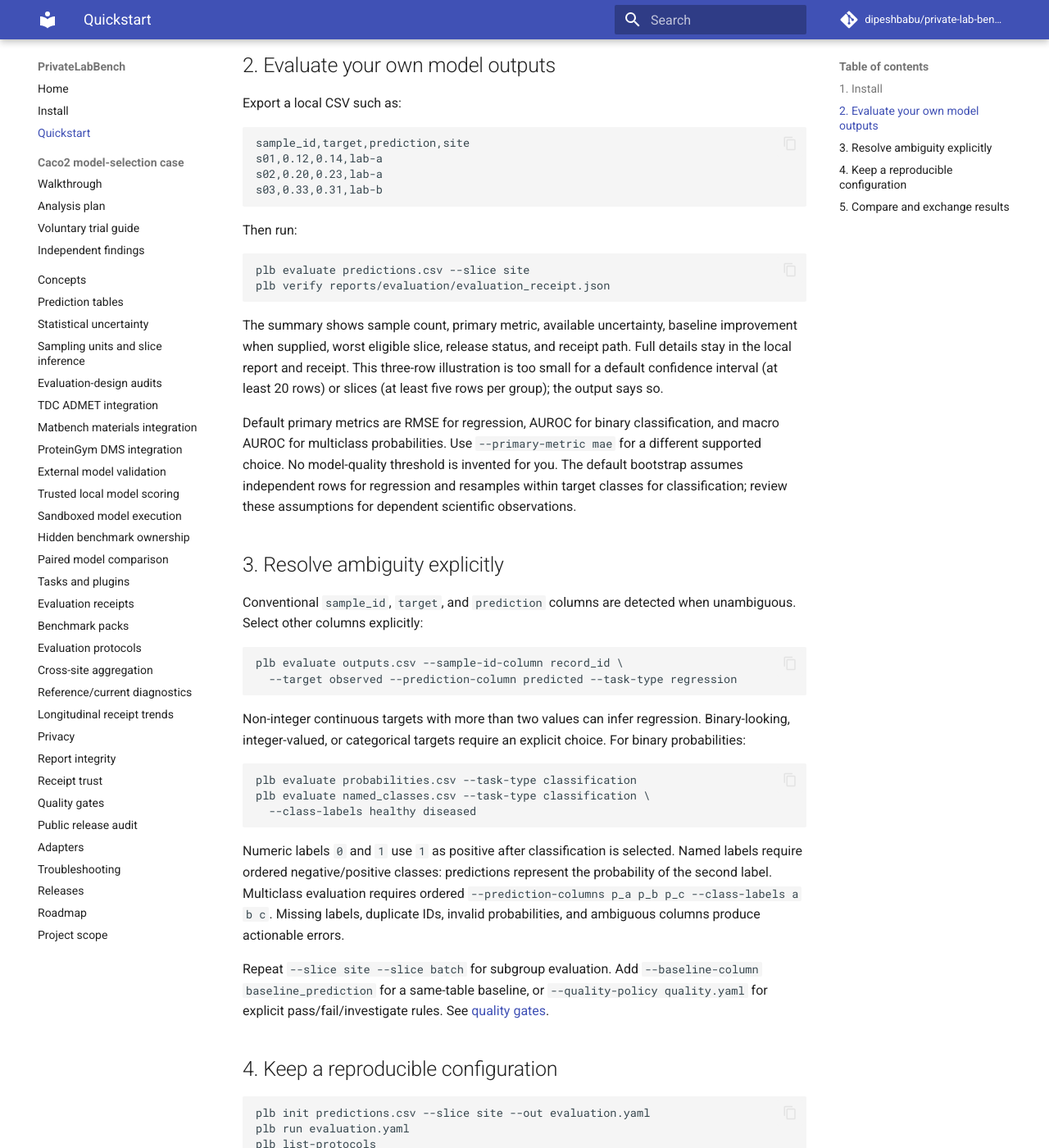
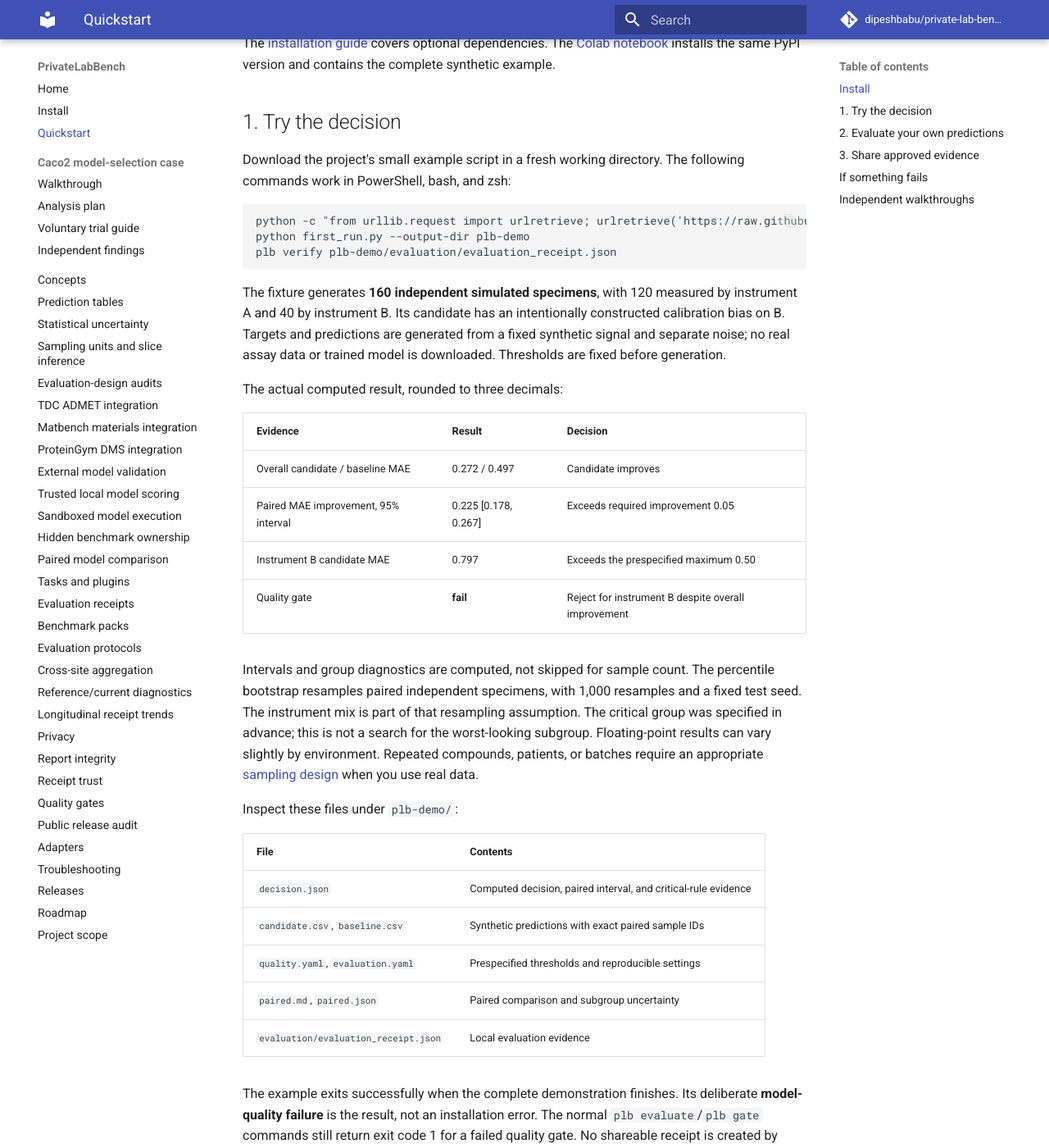
Before and after one commit to dipeshbabu/private-lab-bench, an MkDocs documentation site: the page built from docs/quickstart.md, in a window 1280 px wide and 1400 px high, scrolled down 461 px. Shown: the whole window at 82% size. Built offline with MkDocs 1.6.1 and Material for MkDocs 9.7.7, drawn with Linux system fonts in a browser that asks for light colours; comment, search, counter and statistics services are not loaded; some of the changed text lies outside the part shown.

Commit message:
docs: make the first five minutes produce a scientific decision (#98)

````diff
--- a/docs/quickstart.md
+++ b/docs/quickstart.md
@@ -1,90 +1,147 @@
-# 5-minute quickstart
+# A scientific decision in five minutes
 
-Start with your own prediction CSV, or try a bundled synthetic pack.
+Try the synthetic example, evaluate your own predictions, then share only approved
+evidence. No account, model training, or dataset upload is required.
 
-## 1. Install
+## Install
 
-Install the current release in a virtual environment:
+```sh
+python -m venv .venv
+```
 
-```bash
-python -m venv .venv
-source .venv/bin/activate
+Activate with `source .venv/bin/activate` on macOS/Linux, or
+`.venv\Scripts\Activate.ps1` in Windows PowerShell. Then:
+
+```sh
 python -m pip install private-lab-bench==0.1.4
 ```
 
-On Windows, activate with `.venv\Scripts\Activate.ps1`. The [installation guide](install.md)
-covers optional dependencies and development installs. You can also run the
-[quickstart in Colab](https://colab.research.google.com/github/dipeshbabu/private-lab-bench/blob/v0.1.4/examples/notebooks/quickstart.ipynb).
+The [installation guide](install.md) covers optional dependencies. The
+[Colab notebook](https://colab.research.google.com/github/dipeshbabu/private-lab-bench/blob/main/examples/notebooks/quickstart.ipynb)
+installs the same PyPI version and contains the complete synthetic example.
 
-## 2. Evaluate your own model outputs
+## 1. Try the decision
 
-Export a local CSV such as:
+Download the project's small example script in a fresh working directory. The
+following commands work in PowerShell, bash, and zsh:
 
-```csv
-sample_id,target,prediction,site
-s01,0.12,0.14,lab-a
-s02,0.20,0.23,lab-a
-s03,0.33,0.31,lab-b
+```sh
+python -c "from urllib.request import urlretrieve; urlretrieve('https://raw.githubusercontent.com/dipeshbabu/private-lab-bench/main/examples/first_run.py', 'first_run.py')"
+python first_run.py --output-dir plb-demo
+plb verify plb-demo/evaluation/evaluation_receipt.json
 ```
 
-Then run:
+The fixture generates **160 independent simulated specimens**, with 120 measured
+by instrument A and 40 by instrument B. Its candidate has an intentionally
+constructed calibration bias on B. Targets and predictions are generated from a
+fixed synthetic signal and separate noise; no real assay data or trained model is
+downloaded. Thresholds are fixed before generation.
 
-```bash
-plb evaluate predictions.csv --slice site
-plb verify reports/evaluation/evaluation_receipt.json
+The actual computed result, rounded to three decimals:
+
+| Evidence | Result | Decision |
+| --- | --- | --- |
+| Overall candidate / baseline MAE | 0.272 / 0.497 | Candidate improves |
+| Paired MAE improvement, 95% interval | 0.225 [0.178, 0.267] | Exceeds required improvement 0.05 |
+| Instrument B candidate MAE | 0.797 | Exceeds the prespecified maximum 0.50 |
+| Quality gate | **fail** | Reject for instrument B despite overall improvement |
+
+Intervals and group diagnostics are computed, not skipped for sample count.
+The percentile bootstrap resamples paired independent specimens, with 1,000
+resamples and a fixed test seed. The instrument mix is part of that resampling
+assumption. The critical group was specified in advance; this is not a search for
+the worst-looking subgroup. Floating-point results can vary slightly by environment.
+Repeated compounds, patients, or batches require an appropriate
+[sampling design](sampling_design.md) when you use real data.
+
+Inspect these files under `plb-demo/`:
+
+| File | Contents |
+| --- | --- |
+| `decision.json` | Computed decision, paired interval, and critical-rule evidence |
+| `candidate.csv`, `baseline.csv` | Synthetic predictions with exact paired sample IDs |
+| `quality.yaml`, `evaluation.yaml` | Prespecified thresholds and reproducible settings |
+| `paired.md`, `paired.json` | Paired comparison and subgroup uncertainty |
+| `evaluation/evaluation_receipt.json` | Local evaluation evidence |
+
+The example exits successfully when the complete demonstration finishes. Its
+deliberate **model-quality failure** is the result, not an installation error.
+The normal `plb evaluate`/`plb gate` commands still return exit code 1 for a failed
+quality gate. No shareable receipt is created by default.
+
+## 2. Evaluate your own predictions
+
+Export a CSV with `sample_id,target,prediction` and optional group columns:
+
+```sh
+plb evaluate YOUR.csv --task-type regression --slice instrument --output-dir YOUR_RESULTS
+plb verify YOUR_RESULTS/evaluation_receipt.json
 ```
 
-The summary shows sample count, primary metric, available uncertainty, baseline improvement when supplied, worst eligible slice, release status, and receipt path. Full details stay in the local report and receipt. This three-row illustration is too small for a default confidence interval (at least 20 rows) or slices (at least five rows per group); the output says so.
+This command computes results locally and invents no acceptance thresholds. Supply
+your own [quality policy](quality_gates.md) when you have scientific acceptance
+criteria. The default bootstrap needs at least 20 observations; group metrics need
+at least five rows per group. Small tables in the [CSV reference](prediction_tables.md)
+illustrate schema, not a statistically useful experiment.
 
-Default primary metrics are RMSE for regression, AUROC for binary classification, and macro AUROC for multiclass probabilities. Use `--primary-metric mae` for a different supported choice. No model-quality threshold is invented for you. The default bootstrap assumes independent rows for regression and resamples within target classes for classification; review these assumptions for dependent scientific observations.
+Use `--target`, `--prediction-column`, and `--sample-id-column` for other column
+names. Classification needs explicit class/probability meaning; see
+[prediction tables](prediction_tables.md). Save settings with:
 
-## 3. Resolve ambiguity explicitly
-
-Conventional `sample_id`, `target`, and `prediction` columns are detected when unambiguous. Select other columns explicitly:
-
-```bash
-plb evaluate outputs.csv --sample-id-column record_id \
-  --target observed --prediction-column predicted --task-type regression
+```sh
+plb init YOUR.csv --task-type regression --slice instrument --out evaluation.yaml
+plb validate-config evaluation.yaml
+plb run evaluation.yaml
 ```
 
-Non-integer continuous targets with more than two values can infer regression. Binary-looking, integer-valued, or categorical targets require an explicit choice. For binary probabilities:
+Use an exact [protocol](protocols.md) when collaborators need shared metrics,
+sampling assumptions, and decision criteria. For two aligned prediction files:
 
-```bash
-plb evaluate probabilities.csv --task-type classification
-plb evaluate named_classes.csv --task-type classification \
-  --class-labels healthy diseased
+```sh
+plb compare candidate.csv baseline.csv --target target --task-type regression --metric mae --practical-threshold 0.05
 ```
 
-Numeric labels `0` and `1` use `1` as positive after classification is selected. Named labels require ordered negative/positive classes: predictions represent the probability of the second label. Multiclass evaluation requires ordered `--prediction-columns p_a p_b p_c --class-labels a b c`. Missing labels, duplicate IDs, invalid probabilities, and ambiguous columns produce actionable errors.
+See [paired comparisons](paired_comparison.md) for dependent sampling and
+noninferiority. The [public Caco2 case](case_study.md) adds pinned upstream parity,
+a real public control, and an explicitly synthetic measurement-shift proxy.
 
-Repeat `--slice site --slice batch` for subgroup evaluation. Add `--baseline-column baseline_prediction` for a same-table baseline, or `--quality-policy quality.yaml` for explicit pass/fail/investigate rules. See [quality gates](quality_gates.md).
+## 3. Share approved evidence
 
-## 4. Keep a reproducible configuration
+For this generated synthetic fixture only, explicitly approve aggregate export:
 
-```bash
-plb init predictions.csv --slice site --out evaluation.yaml
-plb run evaluation.yaml
-plb list-protocols
-plb evaluate predictions.csv --protocol plb://generic/regression@1.0.0
+```sh
+python first_run.py --output-dir plb-demo-approved --share-synthetic
+plb verify plb-demo-approved/evaluation/evaluation_receipt.shareable.json
 ```
 
-`init` writes local paths and settings without copying dataset rows. With a protocol, it also pins the exact digest so later changes to a local definition are rejected. Existing configs require `--force` to overwrite. Evaluation also keeps a generated config under its output directory; use `--output-dir reports/another_run` to retain separate runs. Manually authored configs in that directory are protected. Exact [protocol versions](protocols.md) bind scientific settings and reject contradictory overrides.
+The demo policy deliberately waives an empirical privacy audit for **fully
+synthetic data**. Do not reuse that waiver for private data. A failed model-quality
+rule does not by itself prohibit sharing an approved synthetic result. Disclosure
+approval, scientific quality, and signatures answer different questions.
 
-## 5. Compare and exchange results
+The receipt verifier checks integrity. The demo receipts are unsigned: no
+authenticated signer, independently verified execution, or scientific validation
+is claimed. Real collaborators can use a reviewed release policy and pinned
+[signer trust](receipt_trust.md); consult the [privacy guide](privacy.md) first.
 
-```bash
-plb compare candidate.csv baseline.csv
-```
+## If something fails
 
-Conventional CSVs enter paired comparison directly. The same ambiguity rules apply; add `--task-type` or column flags as needed. Paired comparison requires exactly matching sample IDs and targets. See [paired comparison](paired_comparison.md) for practical thresholds and uncertainty.
+- **`plb` is missing:** activate the environment used for installation; try
+  `python -m privatelabbench.cli --help` and `python -m pip show private-lab-bench`.
+- **The script download fails:** check access to `raw.githubusercontent.com`, or
+  download `examples/first_run.py` from the repository and run the saved file.
+- **Output directory is not empty:** use a new `--output-dir`. Existing files are
+  deliberately preserved.
+- **A private CSV's interval is skipped:** check row/group counts and declared
+  sampling units; do not lower thresholds merely to obtain an interval.
+- **The demo's quality gate fails:** this is the expected instrument-B decision.
+  An incomplete or invalid calculation exits with an error instead.
 
-Evaluation stays local by default. Public aggregate receipts require a reviewed `--release-policy release.yaml`; blocked export leaves a local receipt and release audit. A quality-gate pass does not authorize publication. See [privacy](privacy.md) and [cross-site aggregation](aggregation.md) before exchanging results.
+## Independent walkthroughs
 
-To try a complete synthetic pack with a reviewed demonstration release policy:
-
-```bash
-plb run-pack community-tabular-regression@1.0.0
-plb verify reports/benchmark_packs/tabular_regression_receipt.shareable.json
-```
-
-See [Prediction tables](prediction_tables.md) for multiclass probabilities, metadata, and slice rules.
+Automated checks do not establish that a new researcher can complete the flow.
+Independent trials remain **0/3**. The [voluntary trial guide](case_study/trial_guide.md)
+records redacted setup friction, interpretation, and decision usefulness without
+private datasets, contact details, or telemetry. See the
+[pending findings](case_study/findings.md). No outreach or researcher feedback is
+claimed by this engineering example.
````
Also changed, not shown: CHANGELOG.md (+11 -0 lines), README.md (+58 -42 lines), docs/index.md (+27 -23 lines), examples/PROVENANCE.md (+7 -0 lines), 4 other files.
